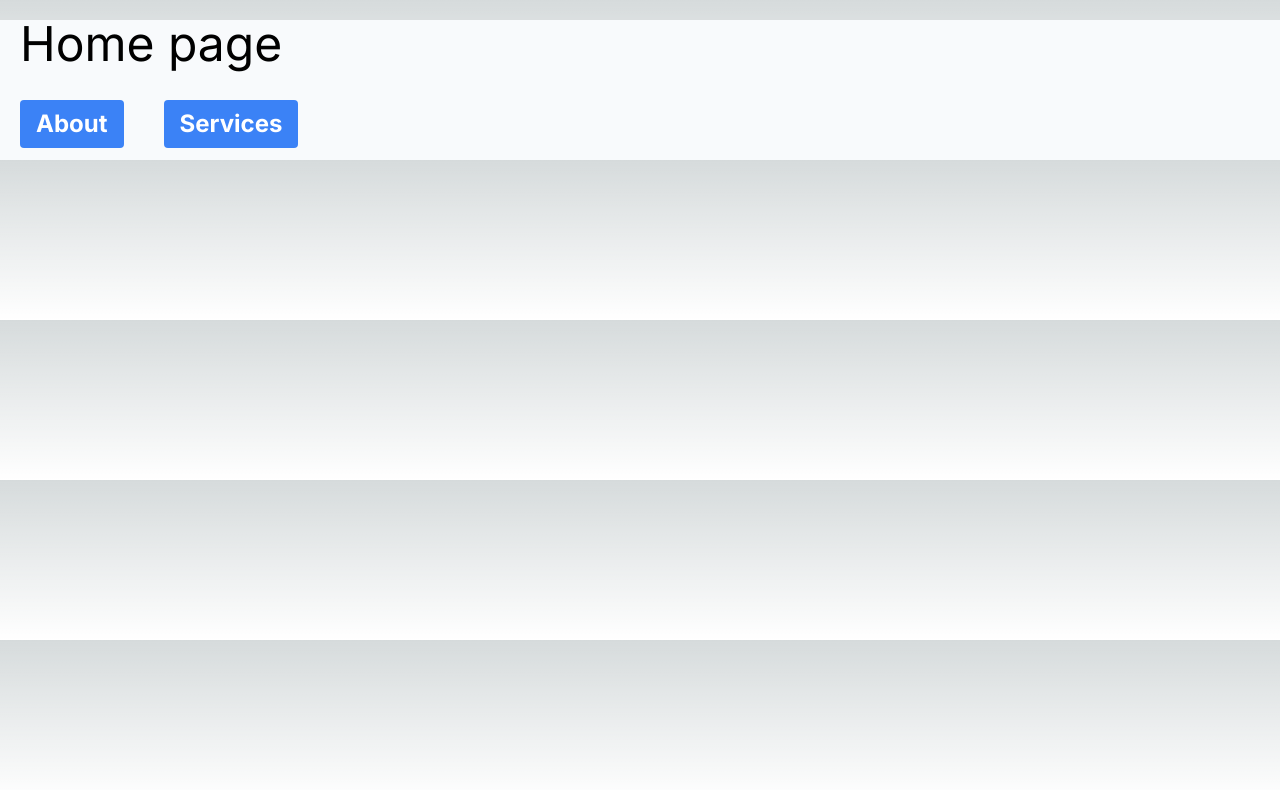
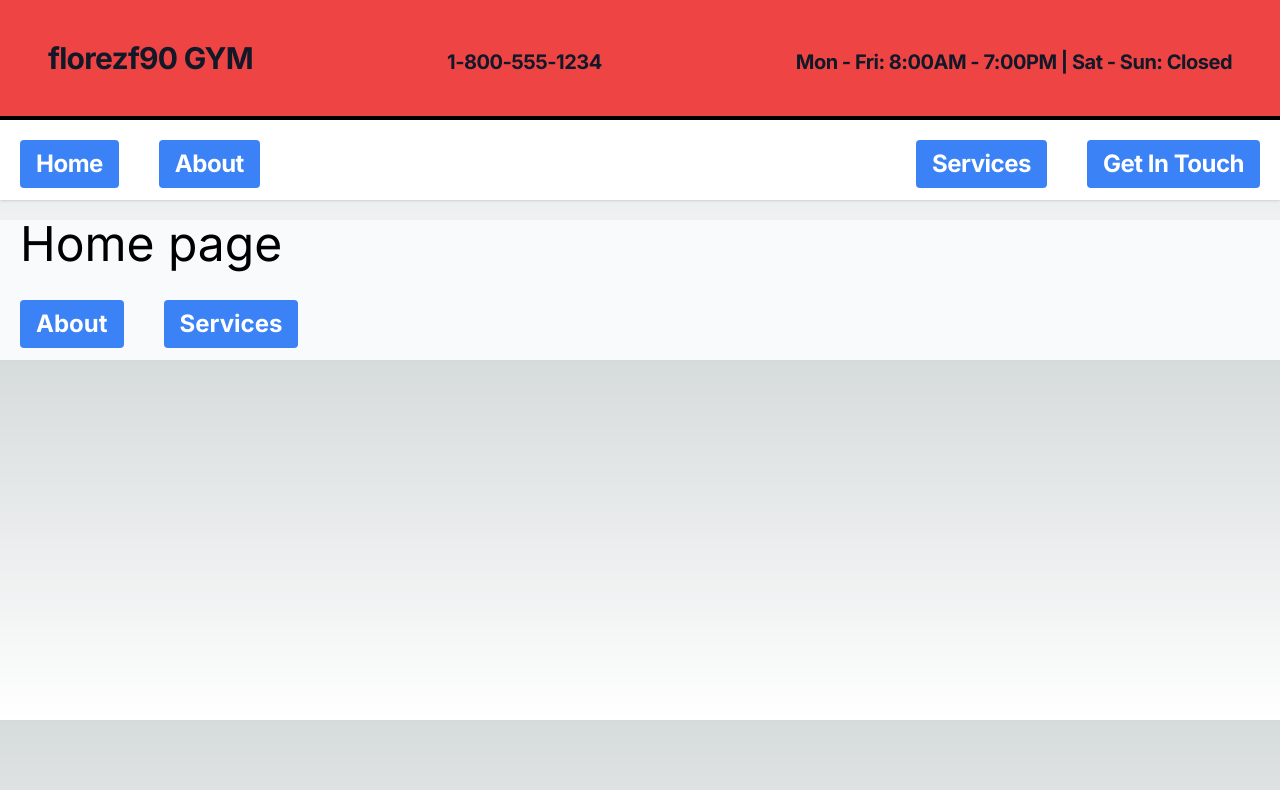
Before and after one commit to florezf90/gym, a Next.js app: page / in a window 1280 px wide. Shown: the top 790 px of the page. Built offline with nearby package versions, Linux system fonts and the light colour scheme.

Commit message:
created header based on previous web design, it is fucntional with the routes

```diff
--- /dev/null
+++ b/src/app/contact/page.jsx
@@ -0,0 +1,19 @@
+import Link from "next/link";
+
+export default function Contact() {
+  return (
+    <main className="container bg-white text-black mx-auto">
+      <h1 className="text-5xl m-5 pt-6">Contact</h1>
+      <Link href="/" className="m-5">
+        <button className="bg-blue-500 hover:bg-blue-700 text-white font-bold py-2 px-4 rounded my-3 text-2xl ">
+          Home
+        </button>
+      </Link>
+      <Link href="/services" className="m-5">
+        <button className="bg-blue-500 hover:bg-blue-700 text-white font-bold py-2 px-4  rounded my-3 text-2xl ">
+          Services
+        </button>
+      </Link>
+    </main>
+  );
+}
--- a/src/app/layout.js
+++ b/src/app/layout.js
@@ -1,5 +1,6 @@
 import { Inter } from "next/font/google";
 import "./globals.css";
+import Header from "../components/header";
 
 const inter = Inter({ subsets: ["latin"] });
 
@@ -11,7 +12,10 @@ export const metadata = {
 export default function RootLayout({ children }) {
   return (
     <html lang="en">
-      <body className={inter.className}>{children}</body>
+      <body className={`${inter.className} max-w-7xl mx-auto`}>
+        <Header />
+        {children}
+        </body>
     </html>
   );
 }
--- a/src/app/page.js
+++ b/src/app/page.js
@@ -2,7 +2,7 @@ import Link from "next/link";
 
 export default function Home() {
 return (
-  <main className="container mx-auto bg-slate-50 text-black">
+  <main className="container mx-auto mt-3 bg-slate-50 text-black">
     <h1 className="text-5xl m-5">Home page</h1>
     <Link href="/about" className="m-5 text-2xl "><button className="bg-blue-500 hover:bg-blue-700 text-white font-bold py-2 px-4 rounded my-3">About</button></Link>
     <Link href="/services" className="m-5 text-2xl" ><button className="bg-blue-500 hover:bg-blue-700 text-white font-bold py-2 px-4 rounded my-3">Services</button></Link>
--- /dev/null
+++ b/src/components/components.css
@@ -0,0 +1,3 @@
+.divisor {
+    border-bottom: 4px solid black;
+}
--- /dev/null
+++ b/src/components/header.jsx
@@ -0,0 +1,48 @@
+'use context';
+import "./components.css";
+
+import Link from "next/link";
+
+ export default function Header() {
+    return (
+      <header className="bg-white shadow ">
+        <div className=" flex  flex-wrap justify-between mx-auto  bg-red-500  px-4 py-6 sm:px-6 lg:px-8 divisor">
+          <div className="text-3xl font-bold tracking-tight text-gray-900  p-4">
+            florezf90 GYM
+          </div>
+          <div className="text-xl font-bold tracking-tight mt-2 text-gray-900  p-4">
+            1-800-555-1234
+          </div>
+          <div className="text-xl font-bold tracking-tight mt-2 text-gray-900  p-4">
+            Mon - Fri: 8:00AM - 7:00PM | Sat - Sun: Closed
+          </div>
+        </div>
+        <div className="text-xl flex justify-between font-bold tracking-tight mt-2    ">
+          <div>
+            <Link href="/" className="m-5 text-2xl">
+              <button className="bg-blue-500 hover:bg-blue-700 text-white font-bold py-2 px-4 rounded my-3">
+                Home
+              </button>
+            </Link>
+            <Link href="/about" className="m-5 text-2xl">
+              <button className="bg-blue-500 hover:bg-blue-700 text-white font-bold py-2 px-4 rounded my-3">
+                About
+              </button>
+            </Link>
+          </div>
+          <div>
+            <Link href="/services" className="m-5 text-2xl">
+              <button className="bg-blue-500 hover:bg-blue-700 text-white font-bold py-2 px-4 rounded my-3">
+                Services
+              </button>
+            </Link>
+            <Link href="/contact" className="m-5 text-2xl">
+              <button className="bg-blue-500 hover:bg-blue-700 text-white font-bold py-2 px-4 rounded my-3">
+                Get In Touch
+              </button>
+            </Link>
+          </div>
+        </div>
+      </header>
+    );
+}
```
Also changed, not shown: package.json (+6 -5 lines), 2 other files (tests, documents, lock files or other folders).
